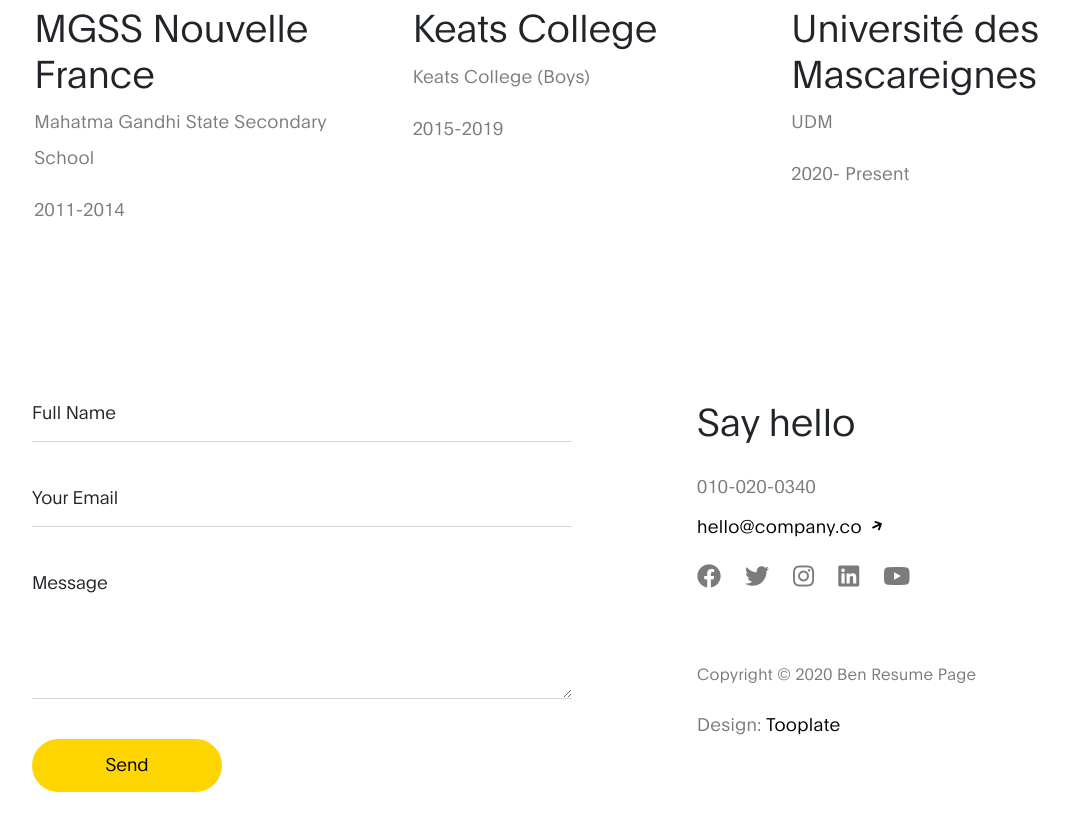
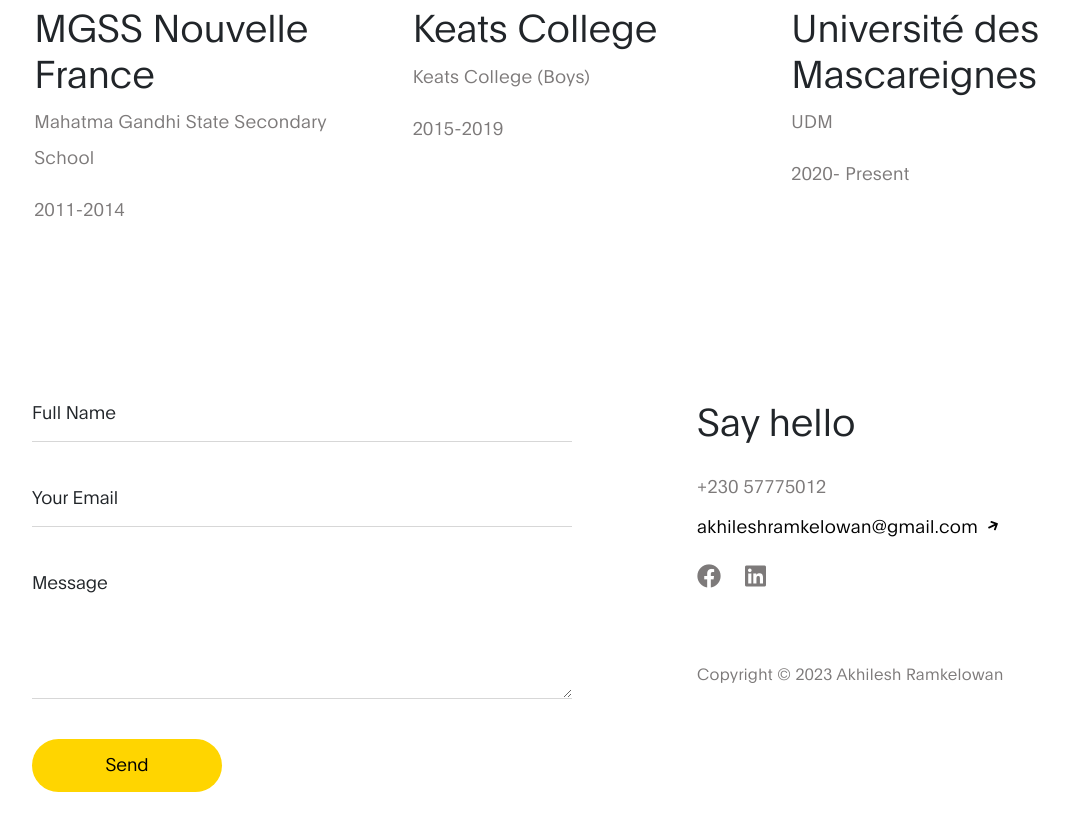
Before and after one commit to aki0777/personal-website, a plain HTML site: page personal-website/index.html in a window 1280 px wide. Shown: the part 1929-2759 px from the top of the page, without its empty margins (53-1122 px from the left). Drawn offline with Linux system fonts and the light colour scheme.

Commit message:
2ndcommit

```diff
--- a/personal-website/index.html
+++ b/personal-website/index.html
@@ -2,7 +2,7 @@
 <html lang="en">
 <head>
 
-     <title>Ben's Resume - Profile HTML Page</title>
+     <title>Akhilesh Ramkelowan - Portfolio</title>
 
      <meta charset="UTF-8">
      <meta http-equiv="X-UA-Compatible" content="IE=Edge">
@@ -200,26 +200,22 @@
             <div class="mx-auto col-lg-4 col-md-6 col-12">
                 <h3 class="my-4 pt-4 pt-lg-0">Say hello</h3>
 
-                <p class="mb-1">010-020-0340</p>
+                <p class="mb-1">+230 57775012</p>
 
                 <p>
-                    <a href="#">
-                        hello@company.co
+                    <a href="https://mail.google.com/mail/u/0/#inbox?compose=new">
+                        akhileshramkelowan@gmail.com
                     <i class="fas fa-arrow-right custom-icon"></i>
                     </a>
                 </p>
 
                 <ul class="social-links mt-2">
-                    <li><a href="https://fb.com/tooplate" rel="noopener" class="fab fa-facebook"></a></li>
-                    <li><a href="#" rel="noopener" class="fab fa-twitter"></a></li>
-                    <li><a href="#" rel="noopener" class="fab fa-instagram"></a></li>
-                    <li><a href="#" rel="noopener" class="fab fa-linkedin"></a></li>
-                    <li><a href="#" rel="noopener" class="fab fa-youtube"></a></li>
+                    <li><a href="https://www.facebook.com/Aki.Ramkelowan" rel="noopener" class="fab fa-facebook"></a></li>
+                    <li><a href="www.linkedin.com/in/akhilesh-ramkelowan" rel="noopener" class="fab fa-linkedin"></a></li>
                 </ul>
 
-              <p class="copyright-text mt-5 pt-3">Copyright &copy; 2020 Ben Resume Page</p>
+              <p class="copyright-text mt-5 pt-3">Copyright &copy; 2023 Akhilesh Ramkelowan</p>
 
-                <p>Design: <a href="https://www.tooplate.com" title="free HTML templates" target="_blank">Tooplate</a></p>
             </div>
 
         </div>
```
